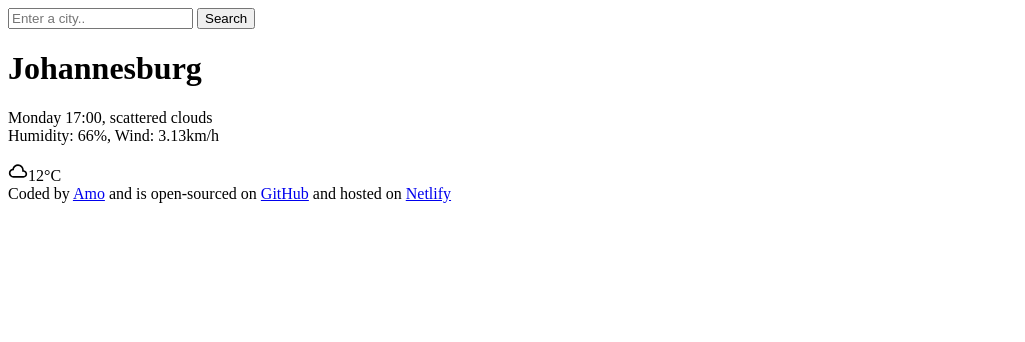
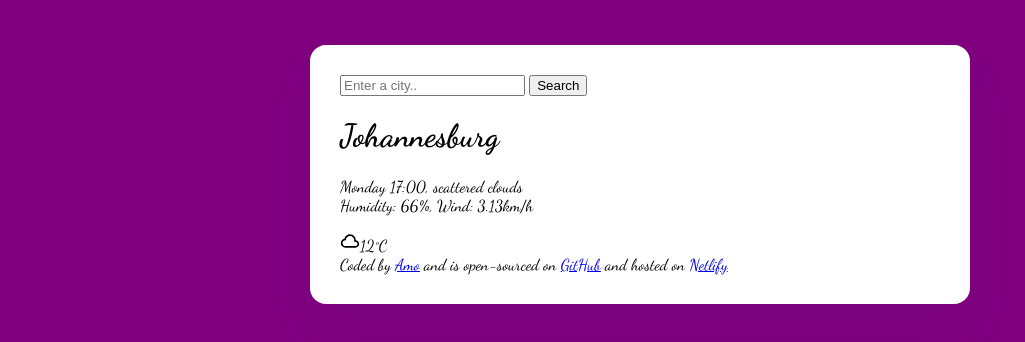
Before and after one commit to Amo99Mabs/MyforecastApp, a plain HTML site: page Index.html in a window 1280 px wide. Shown: the whole page, without its empty margins (0-1025 px from the left). Drawn offline with Linux system fonts and the light colour scheme.

Commit message:
Styled the main container and added a custom font

```diff
--- a/Index.html
+++ b/Index.html
@@ -3,9 +3,15 @@
 <head>
     <meta charset="UTF-8">
     <meta name="viewport" content="width=device-width, initial-scale=1.0">
+    <link rel="preconnect" href="https://fonts.googleapis.com">
+<link rel="preconnect" href="https://fonts.gstatic.com" crossorigin>
+<link href="https://fonts.googleapis.com/css2?family=Dancing+Script:wght@400..700&display=swap" rel="stylesheet">
+    <link rel="stylesheet" href="src/index.css">
+
     <title>My forecast App</title>
 </head>
 <body>
+    <div class="weather-app">
     <header>
         <form>
             <input type="search" placeholder="Enter a city.." required/>
@@ -24,5 +30,6 @@
 
 </main>
     <footer>Coded by <a href="https://github.com/Amo99Mabs" target="_blank">Amo</a> and is open-sourced on <a href="https://github.com/Amo99Mabs/MyforecastApp" target="_blank">GitHub</a> and hosted on <a href="https://myforecastpage.netlify.app/" target="_blank">Netlify</a></footer>
+</div>
 </body>
 </html>
--- /dev/null
+++ b/src/index.css
@@ -0,0 +1,12 @@
+body{
+    background-color: purple;
+     font-family: "Dancing Script", cursive;
+}
+.weather-app{
+    background: white;
+    max-width: 600px;
+    margin: 45px auto;
+    box-shadow: 0 30px 50px rgba(65, 50, 100, 0.08);
+    border-radius: 16px;
+    padding: 30px;
+}
```
